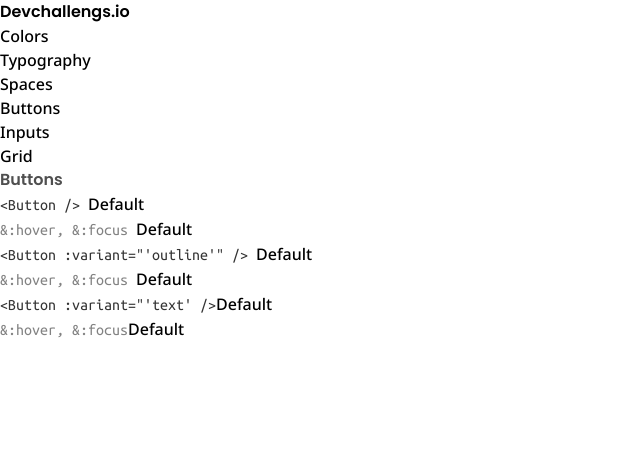
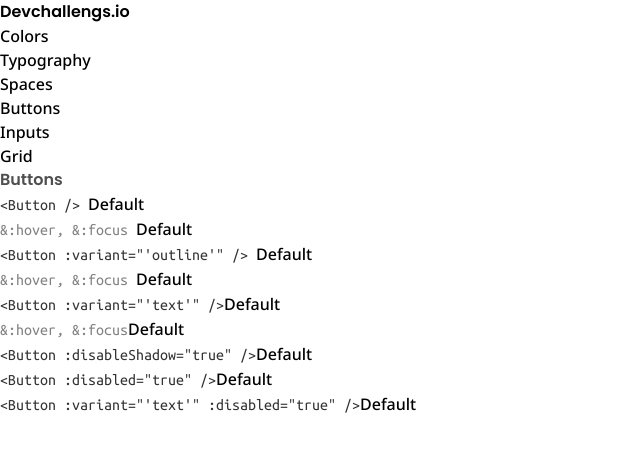
Before and after one commit to RennanPeron/reusable-components, a Vue app: page / in a window 1280 px wide. Shown: the top 452 px of the page, without its empty margins (0-640 px from the left). Built offline with nearby package versions, Linux system fonts and the light colour scheme.

Commit message:
disabled and disable shadows added

```diff
--- a/src/components/base/Button.vue
+++ b/src/components/base/Button.vue
@@ -1,5 +1,5 @@
 <template>
-    <button type="button" class="rounded-md" :class="[buttonClass]">
+    <button type="button" class="rounded-md" :class="[buttonClass]" :disabled="disabled">
         {{ buttonText ? buttonText : 'Default' }}
     </button>
 </template>
@@ -20,27 +20,46 @@
         hover: {
             required: false,
             type: Boolean
-        }
+        },
+        disableShadow: {
+            required: false,
+            type: Boolean
+        },
+        disabled: {
+            required: false,
+            type: Boolean
+        },
     },
     setup(props) {
         let size = ref('px-4 py-2')
 
-        let color = ref('bg-zinc-200 hover:bg-zinc-400 shadow-md shadow-zinc-300')
+        let color = ref('bg-zinc-200')
 
-        let hover = ref('bg-zinc-400 shadow-md shadow-zinc-300')
+        let hover = ref('bg-zinc-400')
+
+        let shadow = ref('shadow-md shadow-zinc-300')
 
         if (props.variant) {
             if (props.variant == 'outline') {
-                color = ref('bg-white hover:bg-blue-100 text-blue-500 border-2 border-blue-500')
+                color = ref('bg-white text-blue-500 border-2 border-blue-500')
                 hover = ref('bg-blue-100 text-blue-500 border-2 border-blue-500')
             }
             else if (props.variant == 'text') {
-                color = ref('bg-white hover:bg-blue-100 text-blue-500')
+                color = ref('bg-white text-blue-500')
                 hover = ref('bg-blue-100 text-blue-500')
+                shadow = ref('')
             }
         }
 
-        const buttonClass = [size.value, props.hover ? hover.value : color.value,]
+        if (props.disableShadow)
+            shadow = ref('')
+
+        if (props.disabled) {
+            color = ref(`${color.value} grayscale text-neutral-400`)
+            hover = ref('')
+        }
+
+        const buttonClass = [size.value, props.hover ? hover.value : `${color.value} hover:${hover.value}`, shadow.value]
 
         return {
             buttonClass
--- a/src/views/ButtonsView.vue
+++ b/src/views/ButtonsView.vue
@@ -37,13 +37,33 @@
     <div :class="examples">
       <!-- Button Default -->
       <div>
-        <span class="block text-gray-1">&lt;Button :variant="'text' /&gt;</span>
+        <span class="block text-gray-1">&lt;Button :variant="'text'" /&gt;</span>
         <base-button :variant="'text'" />
       </div>
       <!-- Button Hover Active -->
       <div>
         <span class="block text-gray-3">&:hover, &:focus</span>
         <base-button :variant="'text'" :hover="true" />
+      </div>
+    </div>
+    <!-- Disable Shadow -->
+    <div :class="examples">
+      <div>
+        <span class="block text-gray-1">&lt;Button :disableShadow="true" /&gt;</span>
+        <base-button :disableShadow="true" />
+      </div>
+    </div>
+    <!-- Disabled -->
+    <div :class="examples">
+      <!-- First example -->
+      <div>
+        <span class="block text-gray-1">&lt;Button :disabled="true" /&gt;</span>
+        <base-button :disabled="true" />
+      </div>
+      <!-- Second Example -->
+      <div>
+        <span class="block text-gray-1">&lt;Button :variant="'text'" :disabled="true" /&gt;</span>
+        <base-button :variant="'text'" :disabled="true" />
       </div>
     </div>
   </main>
```
Also changed, not shown: 1 other file (tests, documents, lock files or other folders).
